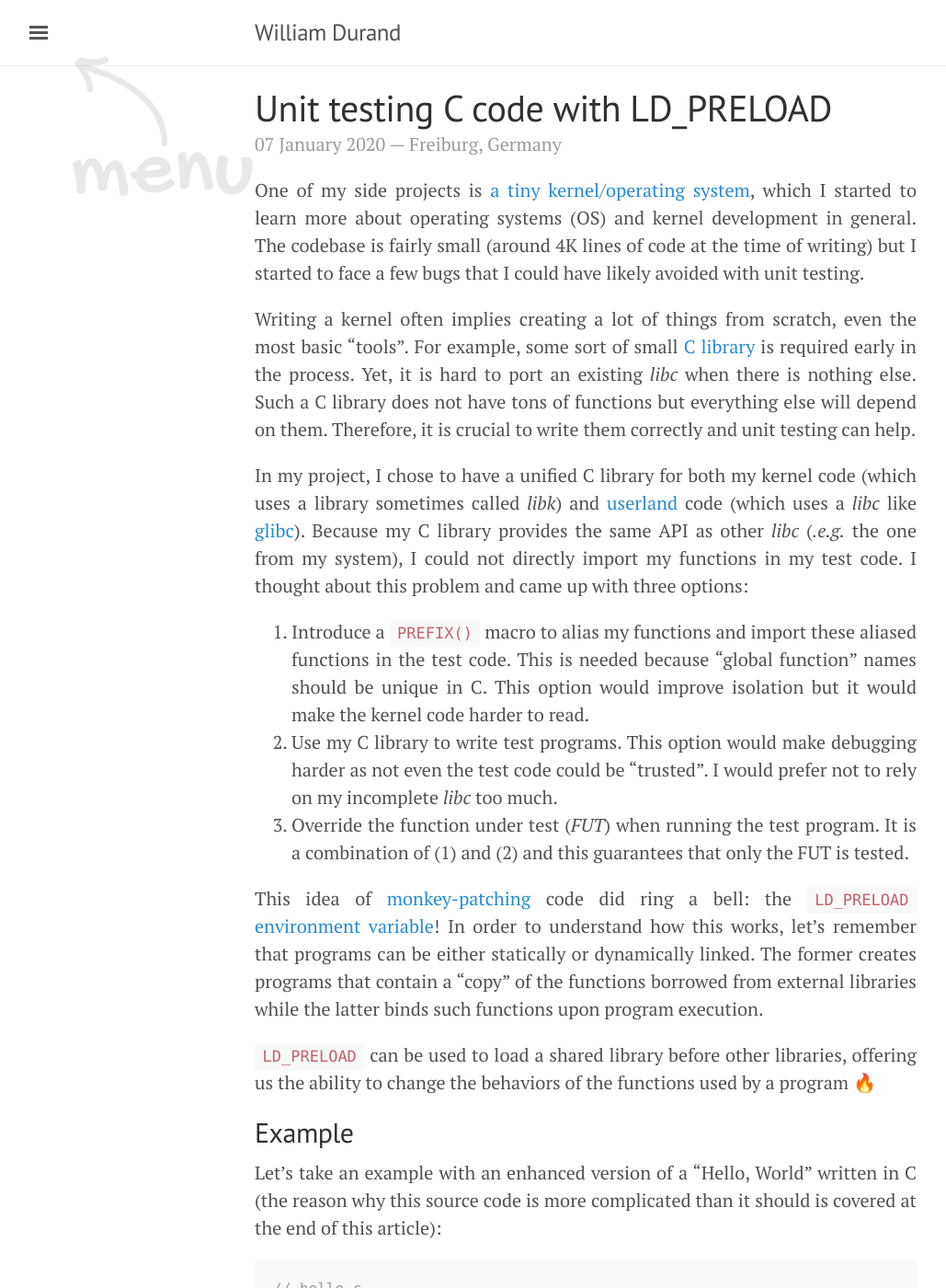
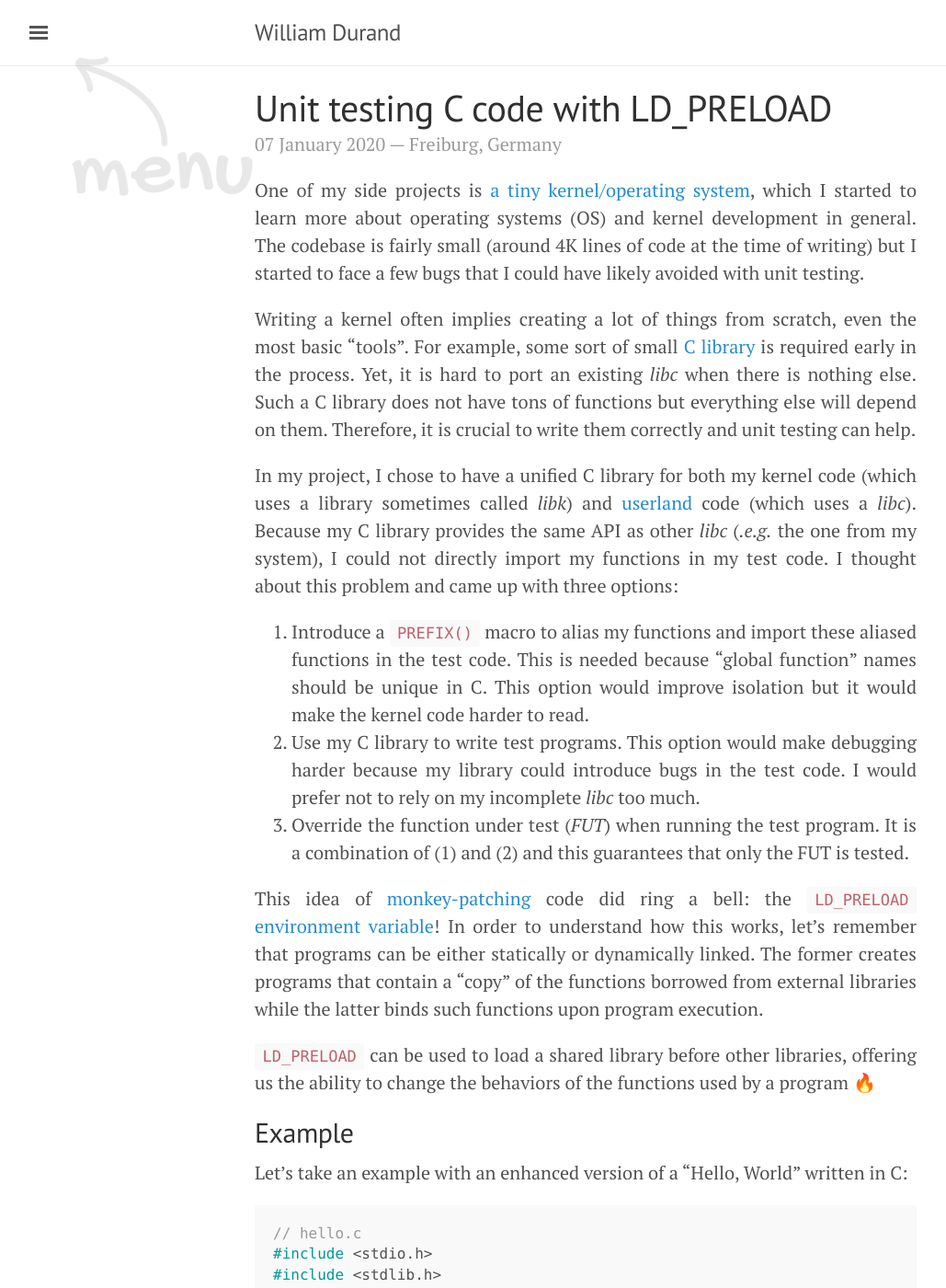
Before and after one commit to willdurand/willdurand.github.io, a Jekyll site: the page built from _posts/2020-01-07-unit-testing-with-ld-preload.md, in a window 1280 px wide and 1400 px high. Shown: the whole window at 92% size, without its empty margins (3-1032 px from the left). Built offline with Jekyll 4.4.1, drawn with Linux system fonts in a browser that asks for light colours.

Commit message:
Update 2020-01-07-unit-testing-with-ld-preload.md

````diff
--- a/_posts/2020-01-07-unit-testing-with-ld-preload.md
+++ b/_posts/2020-01-07-unit-testing-with-ld-preload.md
@@ -23,8 +23,7 @@ Therefore, it is crucial to write them correctly and unit testing can help.
 
 In my project, I chose to have a unified C library for both my kernel code
 (which uses a library sometimes called _libk_) and
-[userland](https://en.wikipedia.org/wiki/User_space) code (which uses a _libc_
-like [glibc](https://www.gnu.org/software/libc/)). Because my C library provides
+[userland](https://en.wikipedia.org/wiki/User_space) code (which uses a _libc_). Because my C library provides
 the same API as other _libc_ (_.e.g._ the one from my system), I could not
 directly import my functions in my test code. I thought about this problem and
 came up with three options:
@@ -34,7 +33,7 @@ came up with three options:
    should be unique in C. This option would improve isolation but it would make
    the kernel code harder to read.
 2. Use my C library to write test programs. This option would make debugging
-   harder as not even the test code could be "trusted". I would prefer not to
+   harder because my library could introduce bugs in the test code. I would prefer not to
    rely on my incomplete _libc_ too much.
 3. Override the function under test (_FUT_) when running the test program. It is
    a combination of (1) and (2) and this guarantees that only the FUT is tested.
@@ -53,9 +52,7 @@ program 🔥
 
 ## Example
 
-Let's take an example with an enhanced version of a "Hello, World" written in C
-(the reason why this source code is more complicated than it should is covered
-at the end of this article):
+Let's take an example with an enhanced version of a "Hello, World" written in C:
 
 ```c
 // hello.c
@@ -91,7 +88,6 @@ of the `strcpy()` function. In order to do this, we need to create a new file
 
 ```c
 // evil.c
-
 char* strcpy(char* dest, const char* src) {
   const char* evil = "oooops";
 
````
